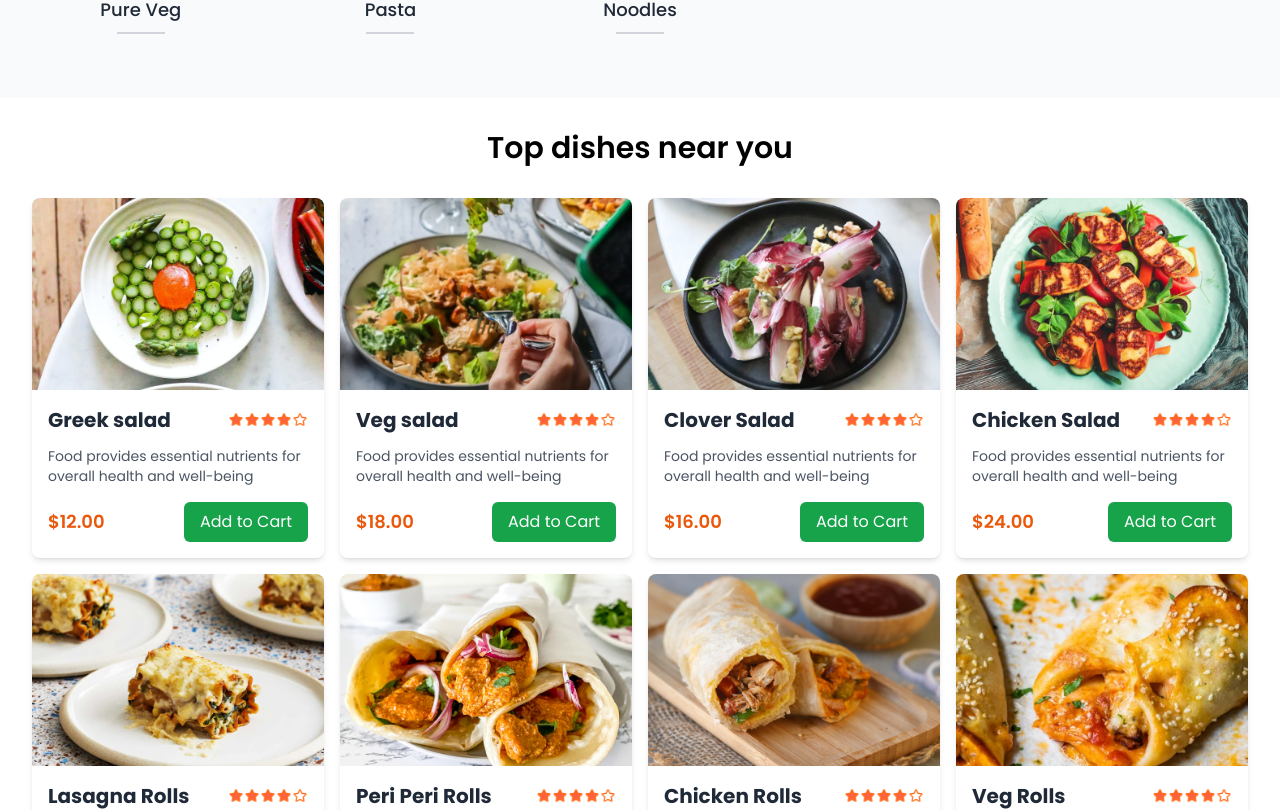
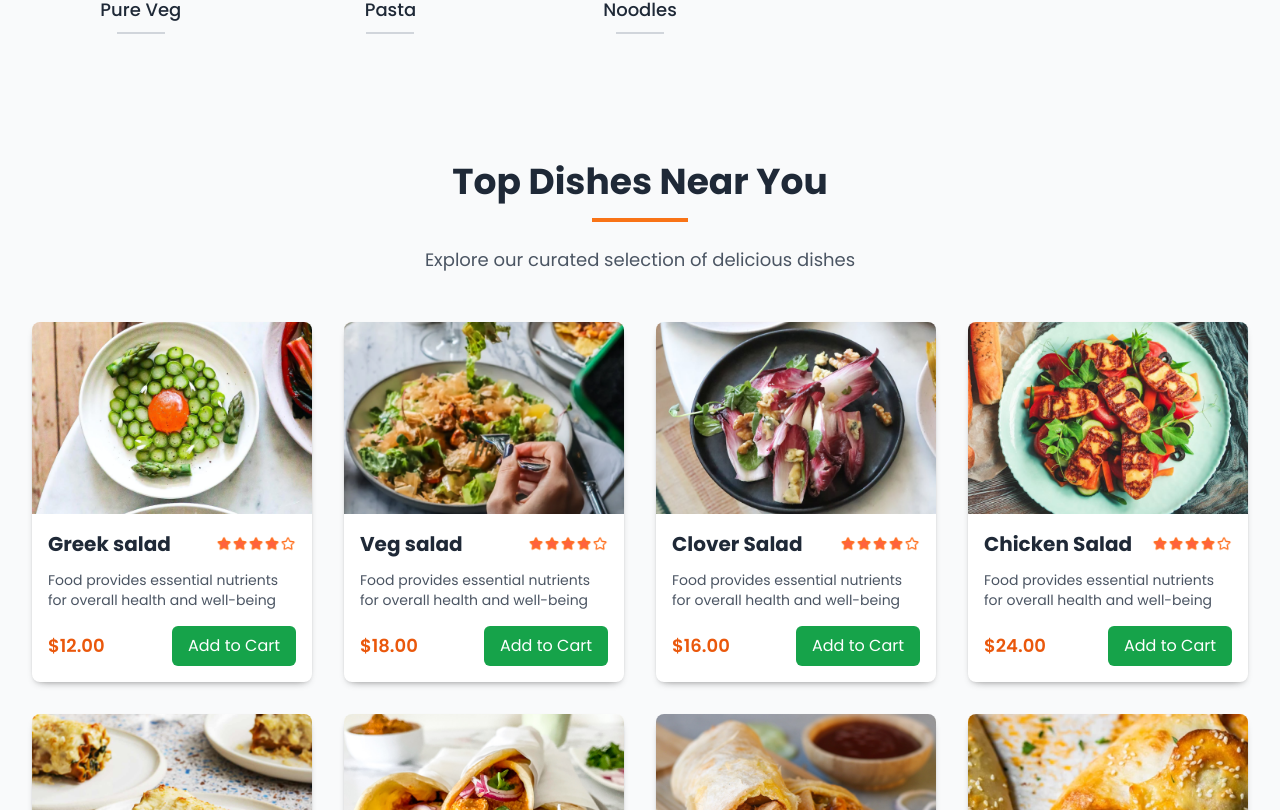
Before and after one commit to sapanadhakal40/restaurant-service, a React (Vite) app in the folder client/: page / in a window 1280 px wide. Shown: the part 1450-2260 px from the top of the page. Built offline with nearby package versions, Linux system fonts and the light colour scheme.

Commit message:
Adds load more button and add animation

```diff
--- a/client/src/components/FoodDisplay/FoodDisplay.jsx
+++ b/client/src/components/FoodDisplay/FoodDisplay.jsx
@@ -1,24 +1,44 @@
+/* eslint-disable react/prop-types */
 
 
-import { useContext } from "react"
-import { StoreContext } from "../../context/StoreContext"
-import FoodItem from "../FoodItem/FoodItem"
+import { useContext } from "react";
+import { StoreContext } from "../../context/StoreContext";
+import FoodItem from "../FoodItem/FoodItem";
 
-// eslint-disable-next-line react/prop-types
 const FoodDisplay = ({ category, handleAddToCart }) => {
-
-    const { food_list} = useContext(StoreContext)
+  const { food_list } = useContext(StoreContext);
 
   return (
-      <div className="container mx-auto px-8 py-8">
-        <h2 className="text-3xl font-semibold text-center mb-8">Top dishes near you</h2>
-        <div className="grid grid-cols-1 sm:grid-cols-2 md:grid-cols-3 lg:grid-cols-4 gap-4">
-{food_list.map((item) => {
+    <div className="bg-gray-50 py-16">
+      <div className="container mx-auto px-4 sm:px-6 lg:px-8">
+        {/* Header Section */}
+        <div className="text-center mb-12 opacity-0 animate-fadeIn">
+          <h2 className="text-4xl font-bold text-gray-800 mb-4">
+            Top Dishes Near You
+          </h2>
+          <div className="w-24 h-1 bg-orange-500 mx-auto mb-6"></div>
+          <p className="text-gray-600 max-w-2xl mx-auto text-lg">
+            {category === "all"
+              ? "Explore our curated selection of delicious dishes"
+              : `Discover our amazing ${category} selection`}
+          </p>
+        </div>
 
-  if (category==="all" || item.category===category){
+        {/* Grid Layout */}
+        <div className="grid grid-cols-1 sm:grid-cols-2 lg:grid-cols-3 xl:grid-cols-4 gap-8">
+          {food_list.map((item, index) => {
+            if (category === "all" || item.category === category) {
               return (
+                <div
+                  key={item._id}
+                  className="opacity-0 animate-fadeIn"
+                  style={{
+                    animationDelay: `${index * 100}ms`,
+                    animationFillMode: 'forwards'
+                  }}
+                >
+                  <div className="h-full bg-white rounded-2xl shadow-md hover:shadow-xl transition-all duration-300 hover:-translate-y-2">
                     <FoodItem
-        key={item._id}
                       id={item._id}
                       name={item.name}
                       description={item.description}
@@ -26,14 +46,97 @@ const FoodDisplay = ({ category, handleAddToCart }) => {
                       image={item.image}
                       handleAddToCart={handleAddToCart}
                     />
+                  </div>
+                </div>
               );
             }
             return null;
           })}
+        </div>
 
+        {/* Empty State */}
+        {food_list.filter(item => category === "all" || item.category === category).length === 0 && (
+          <div className="text-center py-16">
+            <div className="text-gray-500 text-xl">
+              No dishes found in this category.
+            </div>
+          </div>
+        )}
+
+        {/* Load More Button */}
+        <div className="text-center mt-12">
+          <button className="bg-orange-500 hover:bg-orange-600 text-white px-8 py-3 rounded-full font-medium transition-all duration-300 hover:-translate-y-1 hover:shadow-lg">
+            Load More Dishes
+          </button>
+        </div>
       </div>
     </div>
   );
 };
 
 export default FoodDisplay;
+
+
+
+
+
+
+
+
+
+
+
+
+
+
+
+
+
+
+
+
+
+
+
+
+
+
+
+
+// import { useContext } from "react"
+// import { StoreContext } from "../../context/StoreContext"
+// import FoodItem from "../FoodItem/FoodItem"
+
+// // eslint-disable-next-line react/prop-types
+// const FoodDisplay = ({ category, handleAddToCart }) => {
+
+//     const { food_list} = useContext(StoreContext)
+
+//     return (
+//       <div className="container mx-auto px-8 py-8">
+//         <h2 className="text-3xl font-semibold text-center mb-8">Top dishes near you</h2>
+//         <div className="grid grid-cols-1 sm:grid-cols-2 md:grid-cols-3 lg:grid-cols-4 gap-4">
+// {food_list.map((item) => {
+
+//   if (category==="all" || item.category===category){
+//     return (
+//       <FoodItem
+//         key={item._id}
+//         id={item._id}
+//         name={item.name}
+//         description={item.description}
+//         price={item.price}
+//         image={item.image}
+//        handleAddToCart={handleAddToCart}
+//       />
+//     );
+//   }
+//   return null;
+// })}
+
+//         </div>
+//       </div>
+//     );
+//   };
+
+//   export default FoodDisplay;
```
Lines whose indentation alone changed are shown as unchanged.
